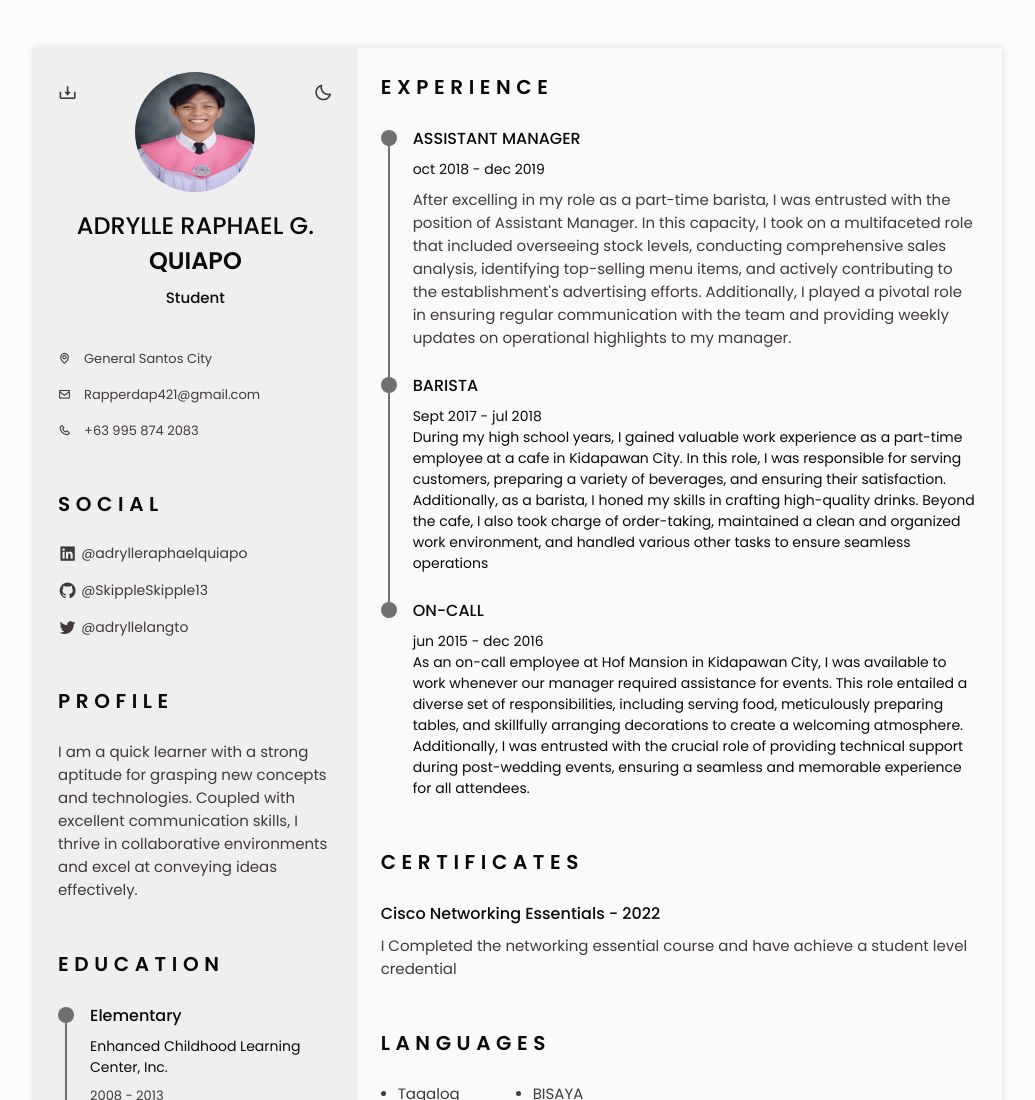
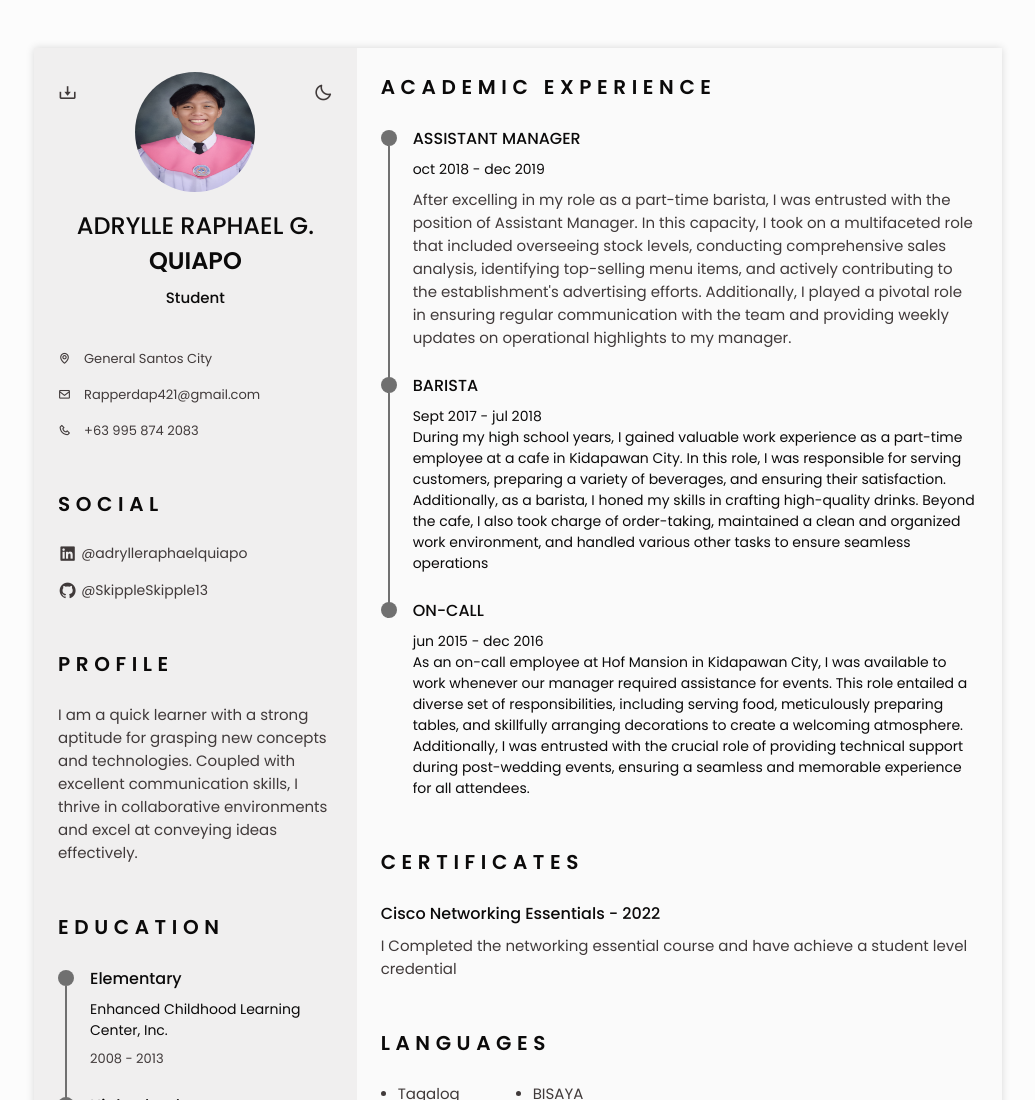
Before and after one commit to SkippleSkipple13/cv, a plain HTML site: page index.html in a window 1280 px wide. Shown: the top 1100 px of the page, without its empty margins (122-1157 px from the left). Drawn offline with nearby package versions, Linux system fonts and the light colour scheme.

Commit message:
Update index.html

```diff
--- a/index.html
+++ b/index.html
@@ -110,9 +110,6 @@
                             <a href="https://github.com/SkippleSkipple13" target="_blank" class="social_link">
                                 <i class="bx bxl-github social_icon"></i> @SkippleSkipple13
                             </a>
-                            <a href="https://twitter.com/adryllelangto" target="_blank" class="social_link">
-                                <i class="bx bxl-twitter social_icon"></i> @adryllelangto
-                            </a>
                         </div>
                     </section>
                     <!-- PROFILE -->
@@ -200,7 +197,7 @@
                 <div class="resume__right">
                     <!-- EXPERIENCE -->
                     <section class="experience section" id="experience">
-                        <h2 class="section-title">Experience</h2>
+                        <h2 class="section-title">Academic Experience</h2>
                         <div class="experience_container bd-grid">
                             <div class="experience_content">
                                 <div class="experience_time">
```
